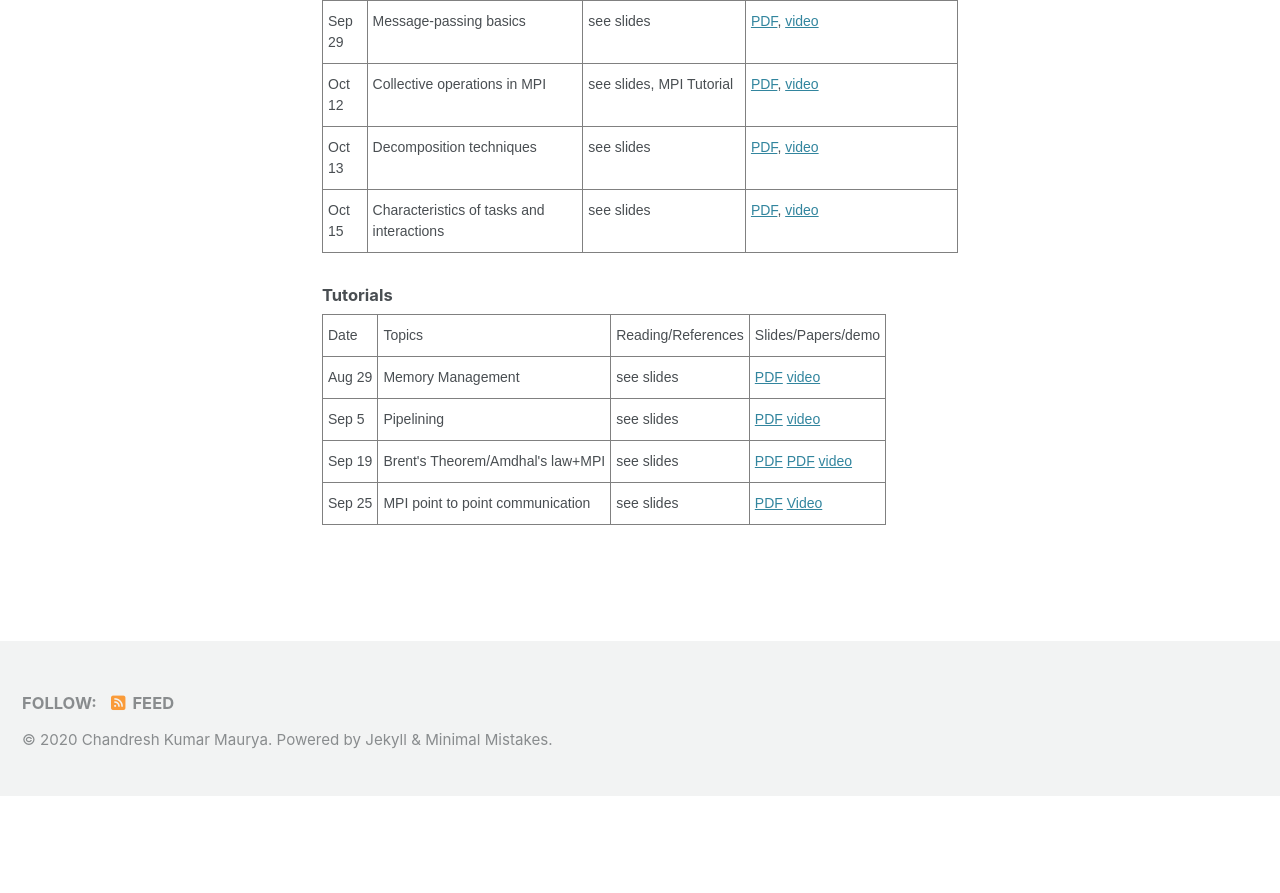
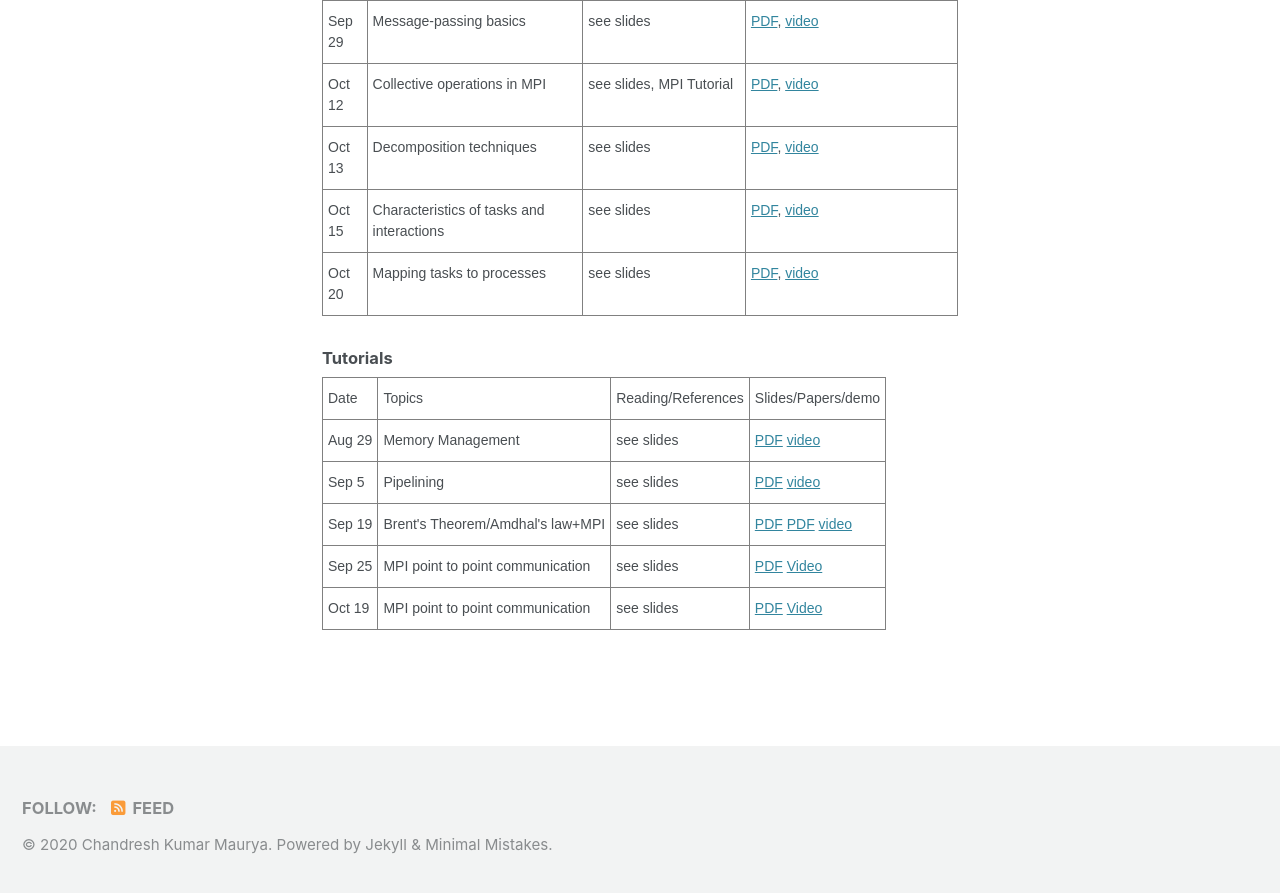
Before and after one commit to chandreshiit/oldsite, a Jekyll site: the page built from _pages/parallelcomputing.md, in a window 1280 px wide and 900 px high, scrolled down 2349 px. Shown: the top 893 px of the window. Built offline with Jekyll 4.4.1, drawn with Linux system fonts in a browser that asks for light colours; cached includes are drawn as plain includes; nearby versions of some CDN libraries; before the commit the page ends 3144 px from its top, so only the background shows below that.

Commit message:
added lect on oct 20

```diff
--- a/_pages/parallelcomputing.md
+++ b/_pages/parallelcomputing.md
@@ -147,6 +147,11 @@ author_profile: false
         <td class="tg-0pky"> Characteristics of tasks and interactions</td>
     <td class="tg-0pky">see slides</td>
          <td class="tg-0pky"><a href="https://drive.google.com/file/d/1mn6W2zT1OfmqK8N5R35xslueqzn319Q0/view?usp=sharing">PDF</a>, <a href="https://drive.google.com/file/d/1kFzMQAPnfNOPCwt_xf6OWsKoQPDDn9md/view?usp=sharing">video</a></td>     </tr>
+     <tr>
+    <td class="tg-0pky">Oct 20</td>
+        <td class="tg-0pky"> Mapping tasks to processes</td>
+    <td class="tg-0pky">see slides</td>
+         <td class="tg-0pky"><a href="https://drive.google.com/file/d/1mn6W2zT1OfmqK8N5R35xslueqzn319Q0/view?usp=sharing">PDF</a>, <a href="https://drive.google.com/file/d/1gU4W3LgynMpCF-NNr9Y-kyGcOyvQc1lC/view?usp=sharing">video</a></td>     </tr>
 </table>
 
 #### Tutorials
@@ -196,4 +201,12 @@ author_profile: false
            <a href="https://drive.google.com/file/d/1cxyCvK1PEnETym4u2w69MVxNSRqxS9QN/view?usp=sharing">Video</a>
        </td>
   </tr>
+     <tr>
+    <td class="tg-0pky">Oct 19</td>
+    <td class="tg-0pky">MPI point to point communication</td>
+    <td class="tg-0pky">see slides</td>
+       <td class="tg-0pky"> <a href="https://drive.google.com/file/d/1QzMZAV3TbYgV3lIhJ3BmOFoOEs3cTaSE/view?usp=sharing">PDF</a>
+           <a href="https://drive.google.com/file/d/13bt57dZXQ-JPaD_FqWyI5zf2Odi_mYST/view?usp=sharing">Video</a>
+       </td>
+  </tr>
 </table>
```
